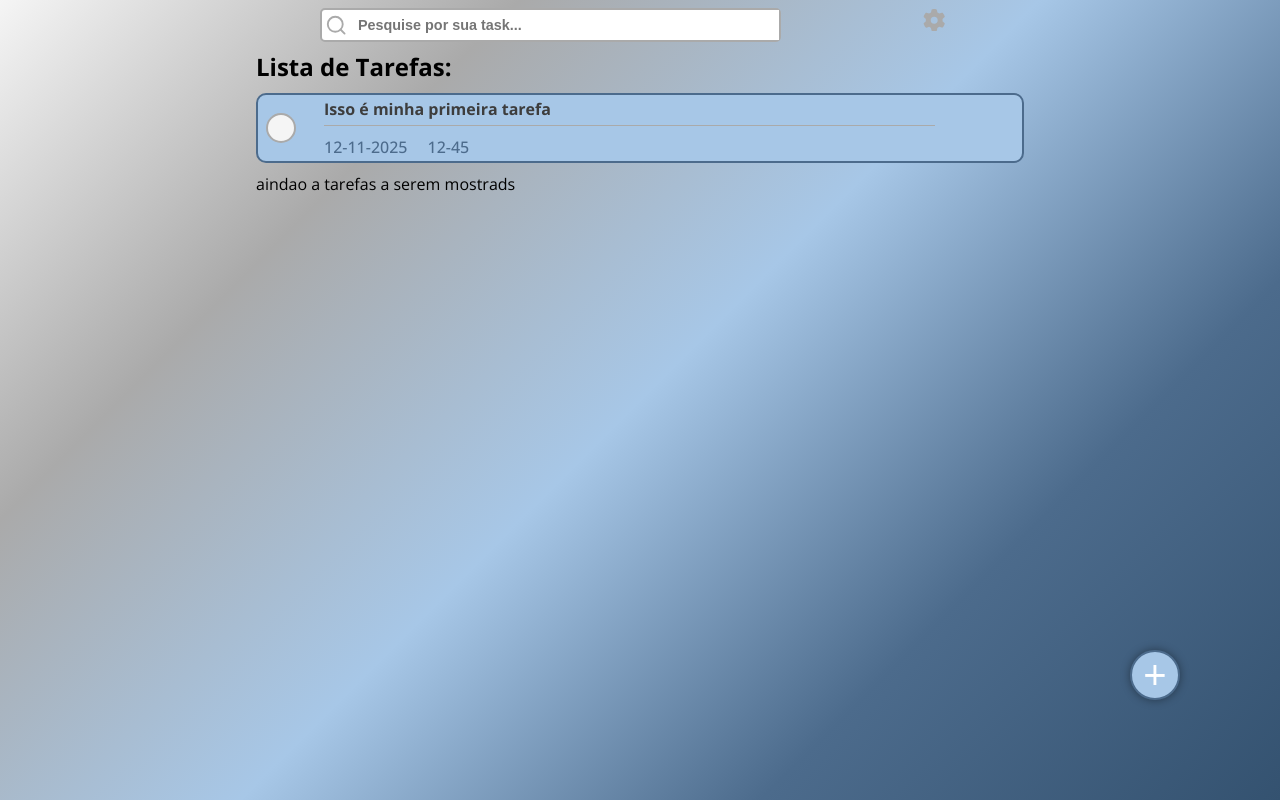
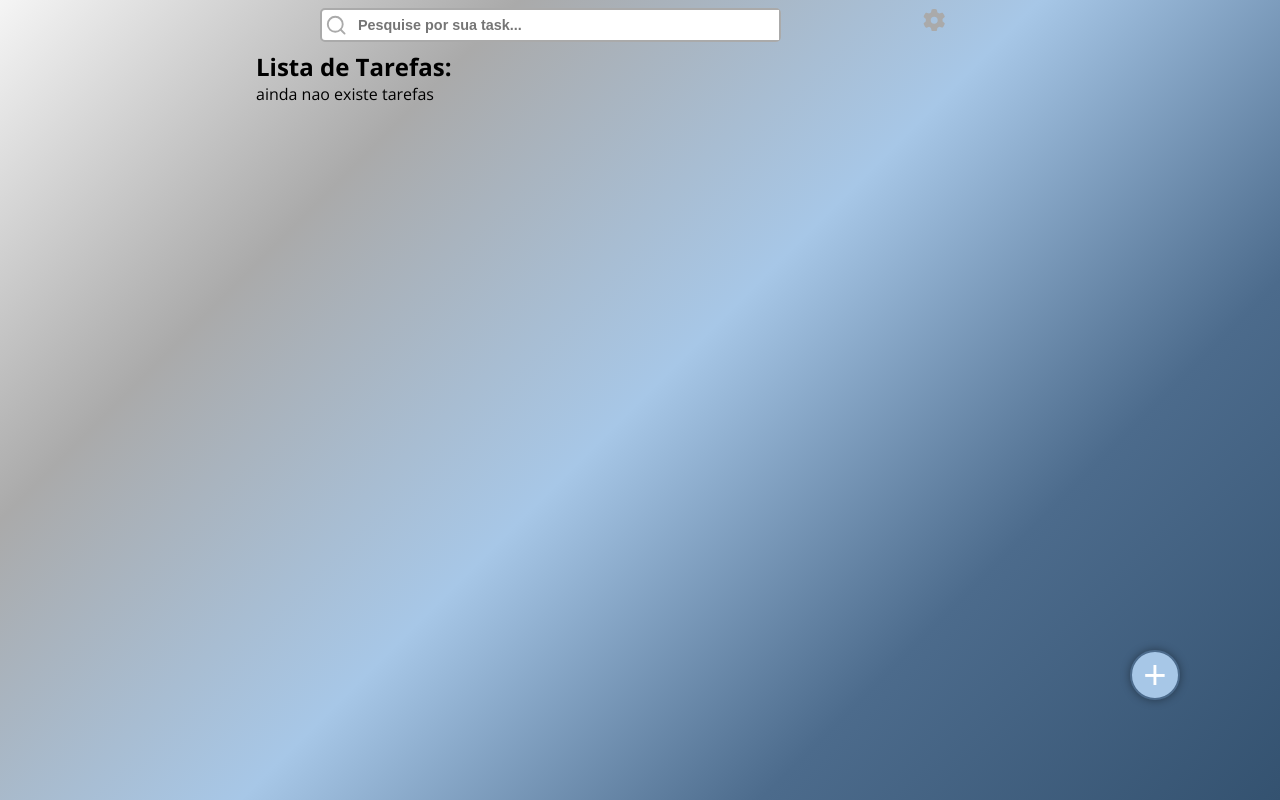
Before and after one commit to renanol13/to-do-list, a React (Vite) app: page / in a window 1280 px wide. Built offline with nearby package versions, Linux system fonts and the light colour scheme.

Commit message:
Mostrando tarefas na tela

```diff
--- a/src/Components/FormPopUp.jsx
+++ b/src/Components/FormPopUp.jsx
@@ -7,7 +7,10 @@ import { ContextStorage } from "../Context/ContextStorage";
 const FormPopUp = ({ onclose }) => {
   const [data, setData] = useState({
     dateTask: new Date().toISOString().split("T")[0],
-    timeTask: new Date().toISOString().slice(11, 16),
+    timeTask: new Date().toLocaleTimeString("pt-BR", {
+      hour: "2-digit",
+      minute: "2-digit",
+    }),
   });
   const [error, setError] = useState(true);
   const { dispatch } = useContext(ContextStorage);
@@ -17,7 +20,10 @@ const FormPopUp = ({ onclose }) => {
     const timeNow = new Date();
     //Divide a string e retorna apenas a parte que contem a data
     const dateNow = timeNow.toISOString().split("T")[0];
-    const hoursNow = timeNow.toISOString().slice(11, 16);
+    const hoursNow = timeNow.toLocaleTimeString("pt-BR", {
+      hour: "2-digit",
+      minute: "2-digit",
+    });
     if ((dateParsed < dateNow) | (hoursParsed <= hoursNow)) {
       return false;
     }
@@ -33,6 +39,7 @@ const FormPopUp = ({ onclose }) => {
 
   const handleChange = (e) => {
     setData({ ...data, [e.target.name]: e.target.value });
+
     setError(null);
   };
 
--- a/src/Components/TaskCard.jsx
+++ b/src/Components/TaskCard.jsx
@@ -1,10 +1,18 @@
 import styles from "./TaskCard.module.css";
 import { gsap } from "gsap";
 import { FaCheck } from "react-icons/fa";
-import { useLayoutEffect, useRef, useState } from "react";
+import { useContext, useLayoutEffect, useRef, useState } from "react";
 import TaskCardFunctions from "./TaskCardFunctions";
 
-const TaskCard = () => {
+const TaskCard = ({
+  id,
+  textTask,
+  hours,
+  date,
+  category,
+  isComplete,
+}) => {
+
   const boxTaskRef = useRef(null);
   const boxIconCompleteTaskRef = useRef(null);
   const [activeFunctionsCard, setActiveFunctionsCard] = useState(false);
@@ -32,12 +40,9 @@ const TaskCard = () => {
   }, [activeCompleteTask]);
 
   const handleClick = (e) => {
-    console.log(e);
-
     e.stopPropagation();
-    setActiveCompleteTask(!activeCompleteTask)
+    setActiveCompleteTask(!activeCompleteTask);
   };
-
 
   return (
     <div
@@ -52,15 +57,14 @@ const TaskCard = () => {
           <div
             onClick={(e) => handleClick(e)}
             className={styles.boxIconCompleteTask}
-
           >
             <FaCheck ref={boxIconCompleteTaskRef} />
           </div>
           <div className={styles.boxInfo}>
-            <h4 className={styles.content}>Isso é minha primeira tarefa</h4>
+            <h4 className={styles.content}>{textTask}</h4>
             <div className={styles.boxTimes}>
-              <p id="date">12-11-2025</p>
-              <p id="hours">12-45</p>
+              <p id="date">{date}</p>
+              <p id="hours">{hours}</p>
             </div>
           </div>
         </>
--- a/src/Context/ContextStorage.jsx
+++ b/src/Context/ContextStorage.jsx
@@ -1,6 +1,7 @@
 import { createContext, useEffect, useReducer, useState } from "react";
 
-let tasksObject = JSON.parse(localStorage.getItem("dataStorage")) || [];
+let tasksObject = JSON.parse(localStorage.getItem("@dataStorage")) || [];
+
 
 const initialState = {
   tasks: tasksObject,
@@ -9,13 +10,16 @@ const initialState = {
 const Reduce = (state, action) => {
   switch (action.type) {
     case "ADD-TASK":
+      const newPayload = action.payload;
+
       const createId = crypto.randomUUID();
-      action.payload.id = createId
-      action.payload.isComplete = false
+      newPayload.id = createId;
+      newPayload.isComplete = false;
+      console.log(newPayload);
 
       return {
         ...state,
-        tasks: [...state.tasks, action.payload],
+        tasks: [...state.tasks, newPayload],
       };
 
     default:
@@ -29,8 +33,8 @@ export const StorageProvider = ({ children }) => {
   const [state, dispatch] = useReducer(Reduce, initialState);
 
   useEffect(() => {
-    // localStorage.setItem("@dataStorage", JSON.stringify(state));
-  }, [state]);
+    localStorage.setItem("@dataStorage", JSON.stringify(state.tasks));
+  }, [state.tasks]);
 
   return (
     <ContextStorage.Provider value={{ state, dispatch }}>
--- a/src/Pages/Home.jsx
+++ b/src/Pages/Home.jsx
@@ -7,7 +7,7 @@ import FormPopUp from "../Components/FormPopUp";
 import TaskCard from "../Components/TaskCard";
 
 const Home = () => {
-  const { dataStorage } = useContext(ContextStorage);
+  const { state } = useContext(ContextStorage);
   const [activeFormPopUp, setActiveFormPopUp] = useState(false);
 
   const handleActiveFormPopUp = () => {
@@ -15,8 +15,8 @@ const Home = () => {
   };
 
   useLayoutEffect(() => {
-      window.scrollTo(0, 0);
-  },[activeFormPopUp])
+    window.scrollTo(0, 0);
+  }, [activeFormPopUp]);
 
   return (
     <div className={styles.boxHome}>
@@ -25,11 +25,21 @@ const Home = () => {
 
       <div>
         <h2>Lista de Tarefas:</h2>
-        <TaskCard/>
-        {dataStorage ? (
-          <div>tem itens</div>
+
+        {state.tasks.length > 0 ? (
+          state.tasks.map((task) => (
+            <TaskCard
+              key={task.id}
+              id={task.id}
+              hours={task.timeTask}
+              date={task.dateTask}
+              category={task.category}
+              textTask={task.textTask}
+              isComplete={task.isComplete}
+            />
+          ))
         ) : (
-          <p>aindao a tarefas a serem mostrads</p>
+          <p>ainda nao existe tarefas</p>
         )}
       </div>
       {!activeFormPopUp && (
```
